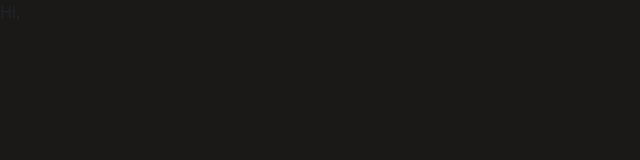
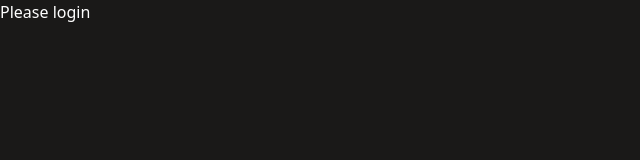
Before and after one commit to Aaris-Kazi/cloud_storage_front_end, a React (Create React App) app: page /home in a window 1280 px wide. Shown: the top 160 px of the page, without its empty margins (0-640 px from the left). Built offline with nearby package versions, Linux system fonts and the light colour scheme.

Commit message:
UPDATE: home page

```diff
--- a/src/pages/Home.jsx
+++ b/src/pages/Home.jsx
@@ -2,7 +2,15 @@ import React from 'react'
 
 export const Home = () => {
     const username = localStorage.getItem("cloud_drive_username");
-  return (
-    <div>Hi, {username}</div>
-  )
+    const token = localStorage.getItem("cloud_drive_access_token");
+    if (token != null) {
+      return (
+        <div className='whiteColor'>Hi, {username}</div>
+      );
+    } else {
+      return (
+        <div className='whiteColor'>Please login</div>
+      );
+
+    }
 }
```
